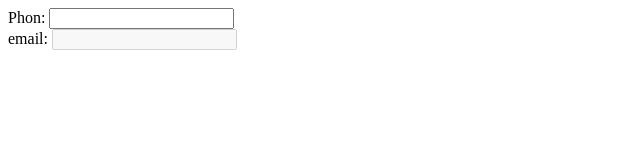
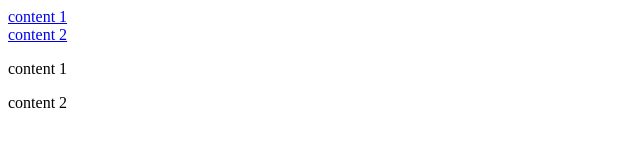
Before and after one commit to Aekkarinkanbaiya/github-desktop-project, a plain HTML site: page index.html in a window 1280 px wide. Shown: the whole page, without its empty margins (0-640 px from the left). Drawn offline with Linux system fonts and the light colour scheme.

Commit message:
Update index.html with target
Update index.html with target

```diff
--- a/index.html
+++ b/index.html
@@ -5,15 +5,17 @@
     <meta name="viewport" content="width=device-width, initial-scale=1.0">
     <title>Homework2</title>
     <style>
-        input:focus{
-            background-color: blue;
+        :target{
+            border: 2px solid green;
+            background-color: yellow;
         }
     </style>
 </head>
 <body>
-    <form>
-        Phon: <input type="tel"><br>
-        email: <input type="email" disabled>
-    </form>
+    <a href="#news1">content 1</a><br>
+    <a href="#news2">content 2</a>
+
+    <p href="#news1">content 1</p>
+    <p href="#news2">content 2</p><br>
 </body>
 </html>
```
